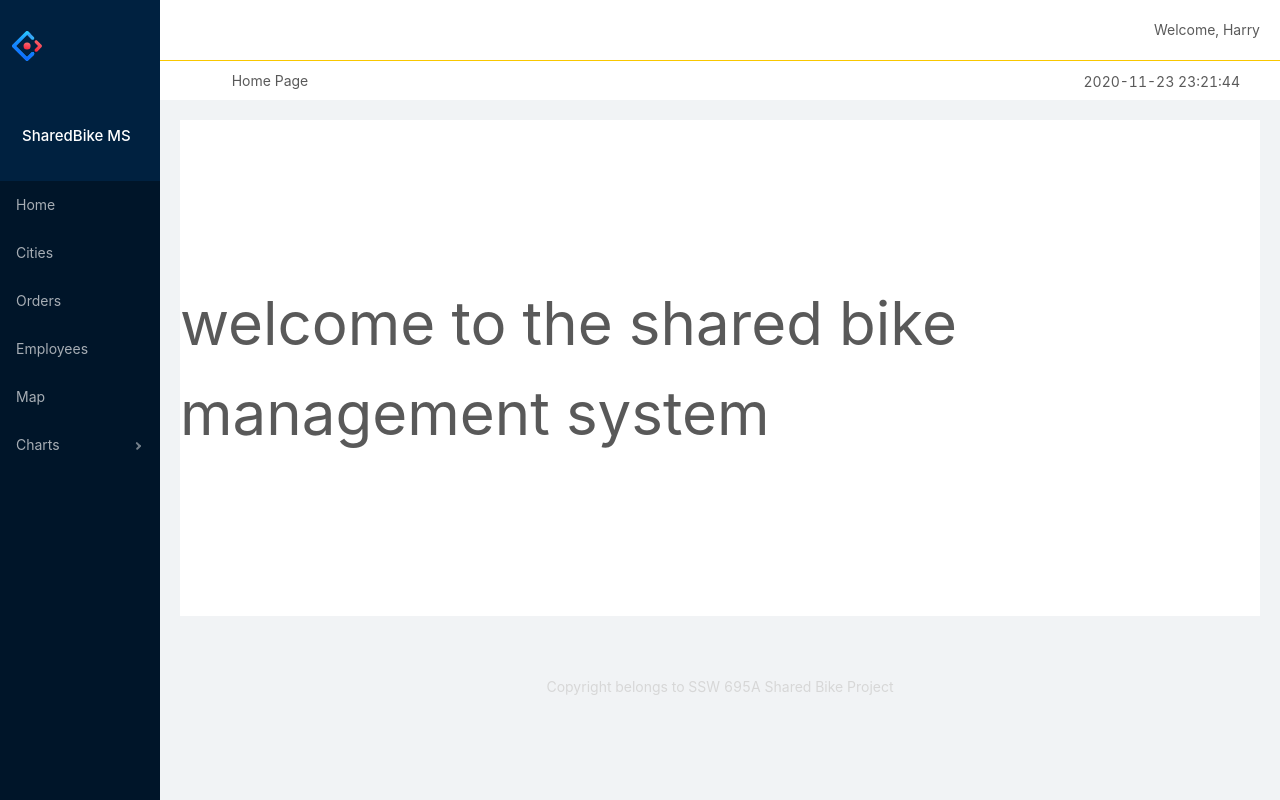
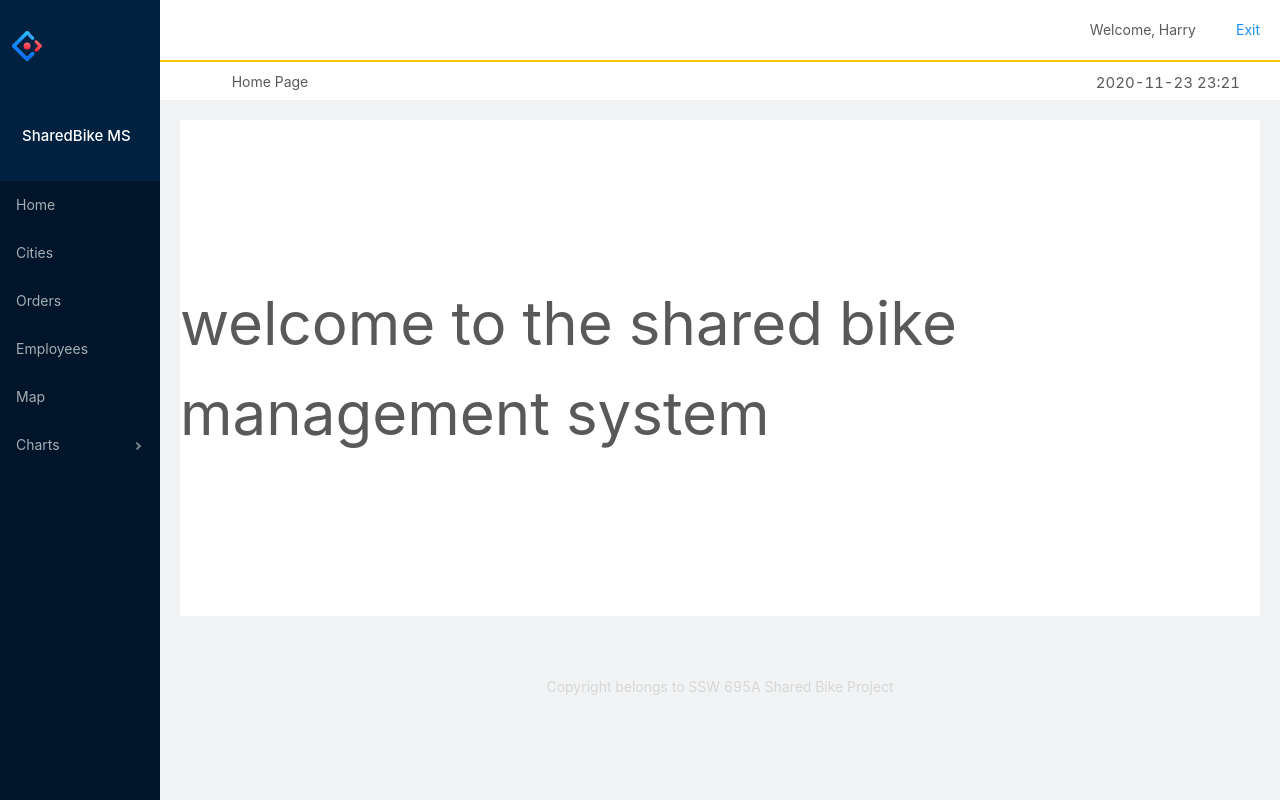
Before and after one commit to shengda567/my-app, a React app: page /bikeMap in a window 1280 px wide. Built offline with nearby package versions, Linux system fonts and the light colour scheme; no server answers.

Commit message:
Second is not shown now;

```diff
--- a/src/components/Header/index.js
+++ b/src/components/Header/index.js
@@ -1,5 +1,5 @@
 import { Col, Row } from "antd";
-import React, { useState } from "react";
+import React from "react";
 import "./index.less";
 import Util from "../../utils/util";
 //import axios from
@@ -47,7 +47,7 @@ export default class Header extends React.Component {
         <Row className="header-top">
           <Col span="24">
             <span>Welcome, {this.state.userName}</span>
-            {/* <a href="#">Exit</a> */}
+            <a href="#">Exit</a>
           </Col>
         </Row>
         <Row className="bread">
--- a/src/components/Header/index.less
+++ b/src/components/Header/index.less
@@ -15,14 +15,14 @@
          height: 40px;
          line-height: 40px;
          padding: 0 20px;
-         border-top: 1px solid #f9c700;
+         border-top: 2px solid #f9c700;
          .bread-title{
             text-align: center;
 
          }
          .bread-weather{
              text-align: right;
-             font-size: 14px;;
+             font-size: 15px;;
              .date{
                 margin-right: 10px;
                 vertical-align: middle;
--- a/src/utils/util.js
+++ b/src/utils/util.js
@@ -1,10 +1,19 @@
 export default {
-    formateDate(time) {
-        if (!time) {
-            return "";
-        }
-        let date = new Date(time);
-        return date.getFullYear() + '-' + (date.getMonth() + 1) + '-' + (date.getDate())
-                + ' ' + date.getHours() + ':' + date.getMinutes() + ':' + date.getSeconds();
+  formateDate(time) {
+    if (!time) {
+      return "";
     }
-}
+    let date = new Date(time);
+    return (
+      date.getFullYear() +
+      "-" +
+      (date.getMonth() + 1) +
+      "-" +
+      date.getDate() +
+      " " +
+      date.getHours() +
+      ":" +
+      date.getMinutes()
+    );
+  },
+};
```
